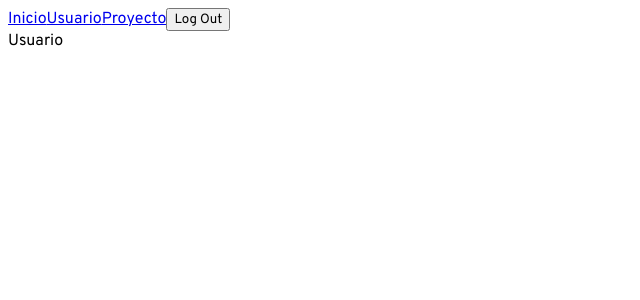
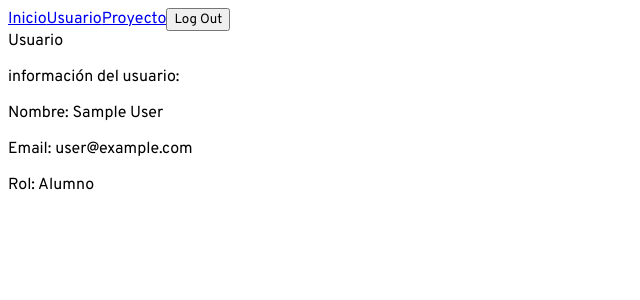
Before and after one commit to Salagre/Biblioteca-Proyectos, a React (Create React App) app: page /usuario in a window 1280 px wide. Shown: the top 300 px of the page, without its empty margins (0-640 px from the left). Built offline with nearby package versions, Linux system fonts and the light colour scheme; no server answers; the database is empty; sample sign-in values are in the browser's storage.

Commit message:
Pantalla usuario creada, y anhiadida funcion para coger info del perfil

```diff
--- a/src/Paginas/Usuario.jsx
+++ b/src/Paginas/Usuario.jsx
@@ -1,11 +1,61 @@
-import React from "react";
+import React, { useEffect, useState } from "react";
+import {auth, db} from "../firebase-config"
+import { useNavigate } from "react-router-dom";
+import { collection, getDocs, query, where } from "firebase/firestore";
+import { onAuthStateChanged } from 'firebase/auth'
 
-function Usuario() {
+function Usuario({isAuth}) {
+    let navigate = useNavigate();
+    const [email, setEmail] = useState("");
+    const [nombre, setNombre] = useState("");
+    const [isProfesor, setIsProfesor] = useState("");
+
+    useEffect(() => {
+        if (isAuth) {
+            onAuthStateChanged(auth, (user) => {
+                if (user) {
+                    setNombre(user.displayName);
+                    setEmail(user.email);
+                    getUsuario();
+                } else {
+                    console.log("no estas logeado")
+                    navigate("/login");
+                }
+            });
+        }else{
+            navigate("/login");
+        }
+
+    }, [email]);
+
+    const getUsuario = async () => {
+        if (isAuth) {
+            const q = query(collection(db, "usuarios"), where("correo", "==", email));
+            const querySnapshot = await getDocs(q);
+            querySnapshot.forEach((doc) => {
+                let array = [doc.data()];
+                setIsProfesor(array[0].isProfesor);
+            });
+        }
+    };
+
     return (
         <div>
             <div>Usuario</div>
+            {/* <pre>{JSON.stringify(auth)}</pre> */}
+            {!isAuth ? <p>No puedes estar aqui</p> :
+                <>
+                    <p>información del usuario:</p>
+                    <p>Nombre: {nombre}</p>
+                    <p>Email: {email}</p>
+                    <p>Rol: {isProfesor ? "Profesor" : "Alumno"}</p>
+                    <p>{/*Link para solicitar cambio de rol*/}</p>
+                </>
+            }
+
         </div>
-    )
+
+    );
 }
 
 export default Usuario;
```
